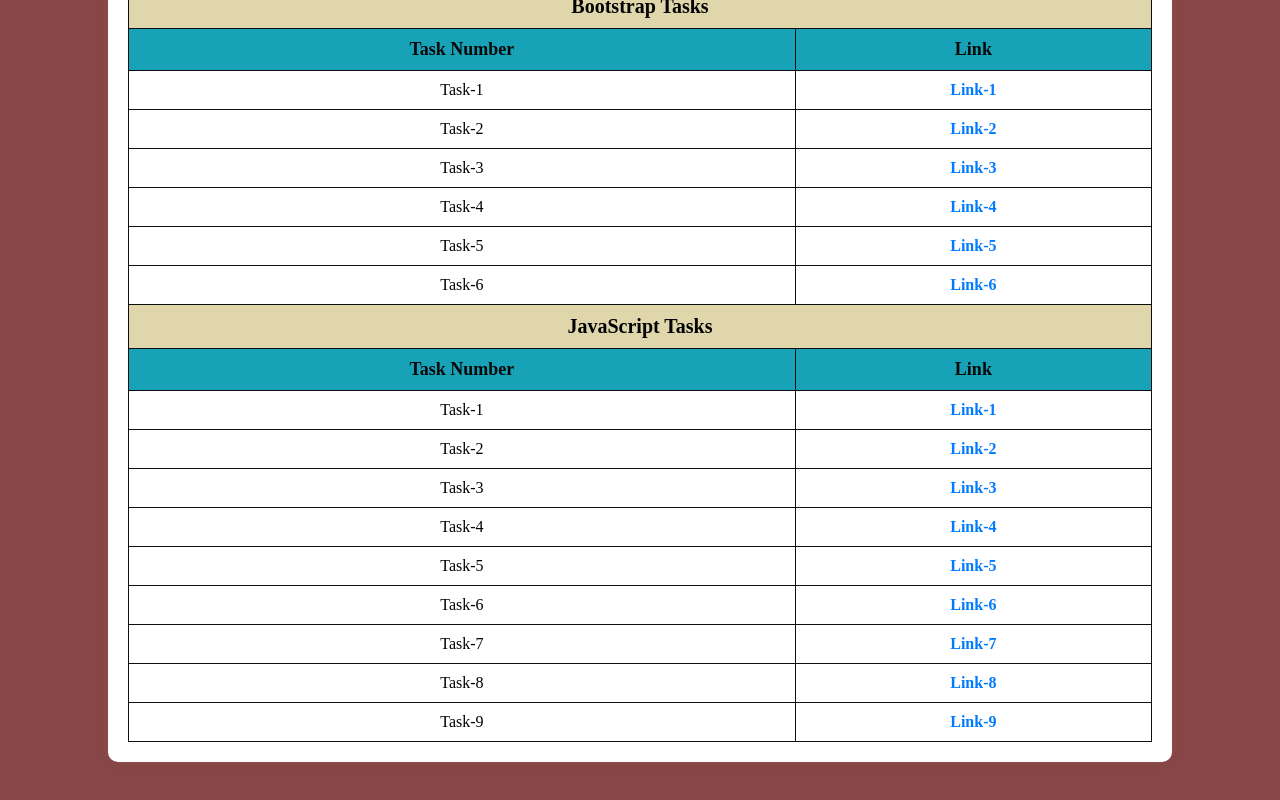
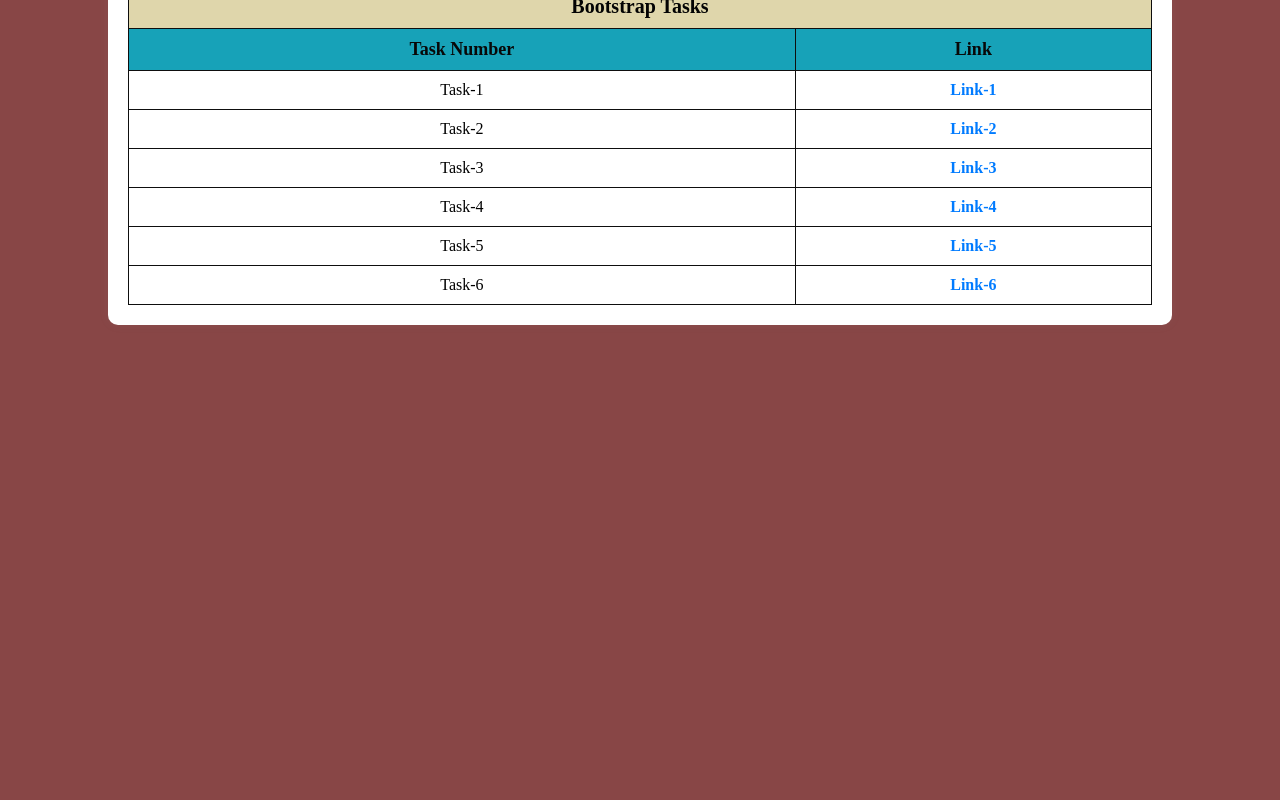
Before and after one commit to mgaurav11/ETHNUS-ASSIGN, a plain HTML site: page index.html in a window 1280 px wide. Shown: the part 862-1662 px from the top of the page. After the commit the page ends 1237 px from the top, so only its background shows below. Drawn offline with Linux system fonts and the light colour scheme.

Commit message:
Update index.html

```diff
--- a/index.html
+++ b/index.html
@@ -113,16 +113,3 @@
             <tr><td>Task-4</td><td><a href="bootstrap_task-4.html">Link-4</a></td></tr>
             <tr><td>Task-5</td><td><a href="bootstrap_task-5.html">Link-5</a></td></tr>
             <tr><td>Task-6</td><td><a href="bootstrap_task-6.html">Link-6</a></td></tr>
-
-            <!-- JavaScript Tasks -->
-            <tr><th colspan="2" class="section-header">JavaScript Tasks</th></tr>
-            <tr><th>Task Number</th><th>Link</th></tr>
-            <tr><td>Task-1</td><td><a href="JS_Task-1.html">Link-1</a></td></tr>
-            <tr><td>Task-2</td><td><a href="JS_Task-2.html">Link-2</a></td></tr>
-            <tr><td>Task-3</td><td><a href="JS_Task-3.html">Link-3</a></td></tr>
-            <tr><td>Task-4</td><td><a href="JS_Task-4.html">Link-4</a></td></tr>
-            <tr><td>Task-5</td><td><a href="JS_Task-5.html">Link-5</a></td></tr>
-            <tr><td>Task-6</td><td><a href="JS_Task-6.html">Link-6</a></td></tr>
-            <tr><td>Task-7</td><td><a href="JS_Task-7.html">Link-7</a></td></tr>
-            <tr><td>Task-8</td><td><a href="JS_Task-8.html">Link-8</a></td></tr>
-            <tr><td>Task-9</td><td><a href="indexUM.html">Link-9</a></td></tr>
```
